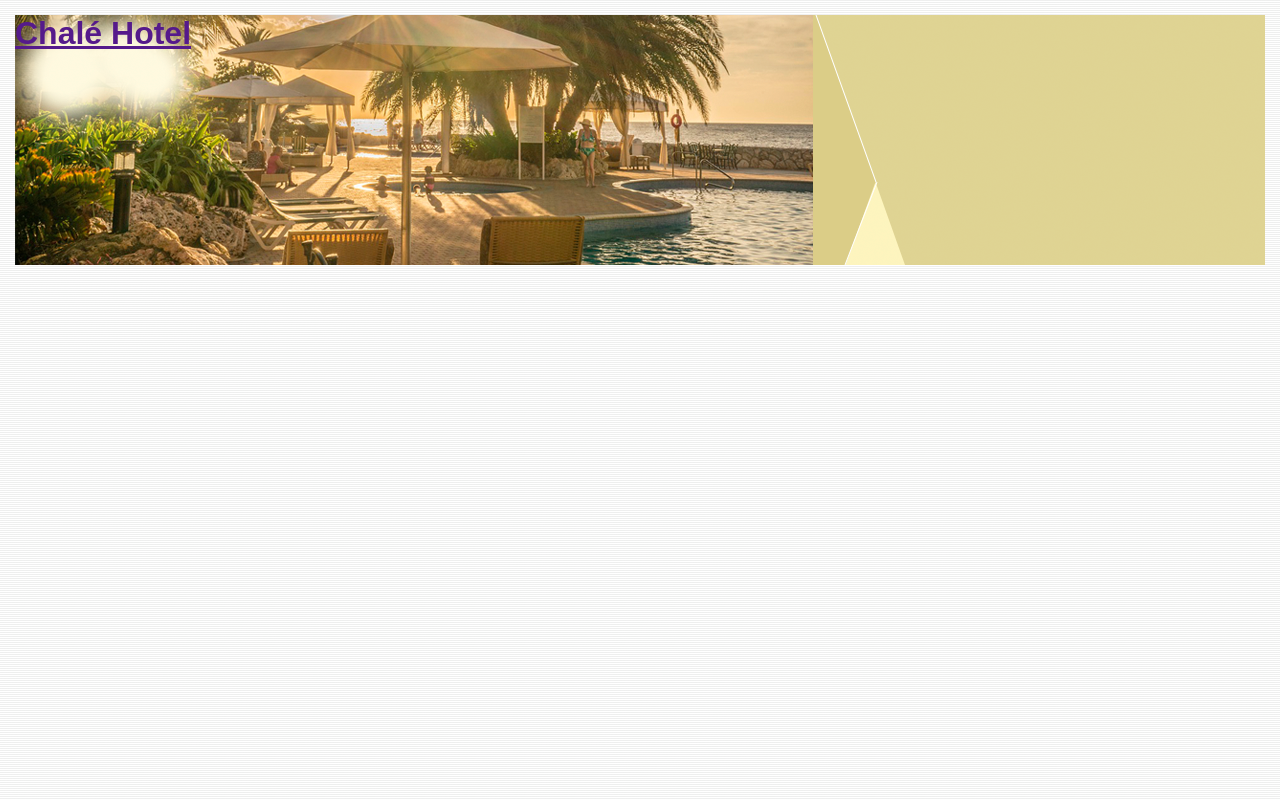
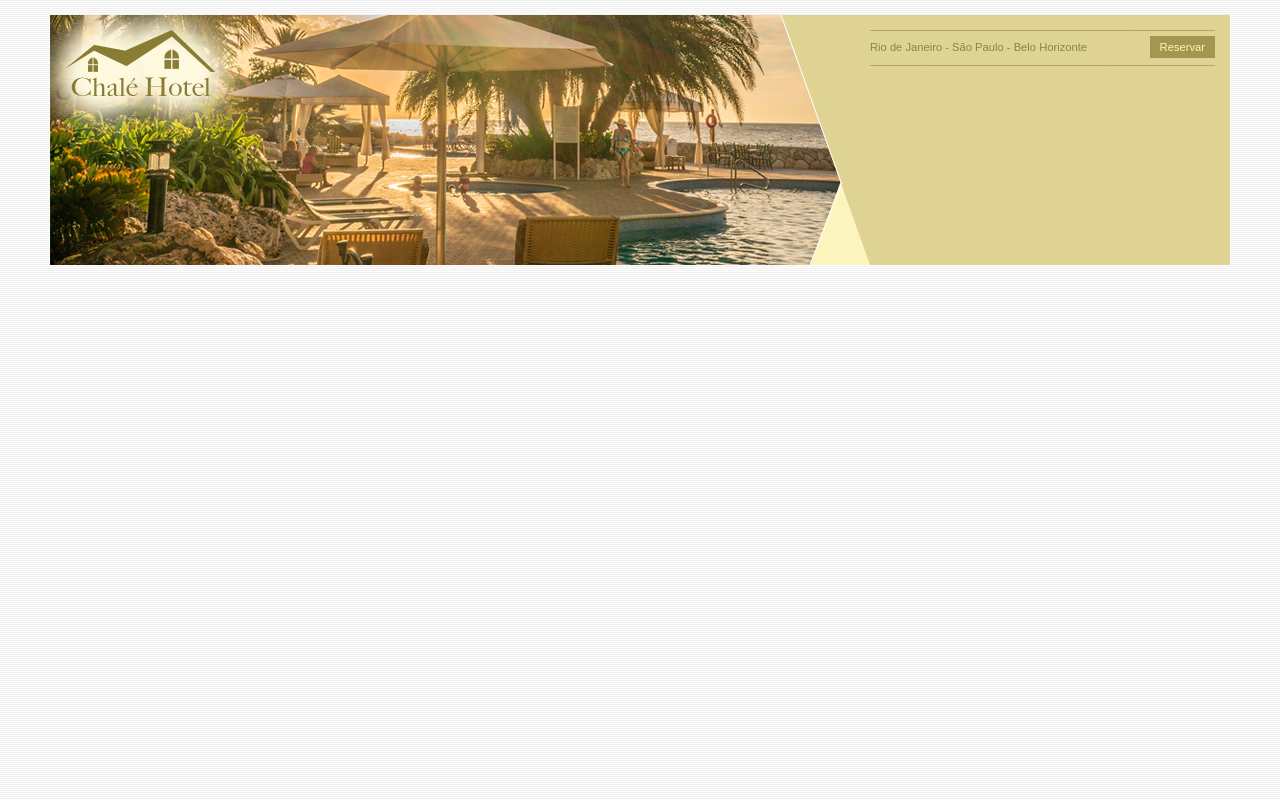
Before and after one commit to FelipeSouuza/projeto-chale, a plain HTML site: page index.html in a window 1280 px wide. Drawn offline with Linux system fonts and the light colour scheme.

Commit message:
atualização 2

```diff
--- a/index.html
+++ b/index.html
@@ -11,10 +11,20 @@
     <div id="container">
         <div id="topo">
             <div id="area-logo">
-                <h1><a href="">Chalé Hotel</a></h1>
+                <h1 class="logo">
+                    <a href="">Chalé Hotel</a>
+                </h1>
             </div>
             <div id="area-menu">
-
+                <div id="conteudo-menu">
+                    <div id="menu-locais">
+                        <span class="locais">
+                            Rio de Janeiro - São Paulo - Belo Horizonte
+                        </span>
+                        <a class="reserva" href="">Reservar</a>
+                        <div style="clear: both;"></div>
+                    </div>
+                </div>
             </div>
         </div>
     </div>
--- a/style.css
+++ b/style.css
@@ -13,6 +13,9 @@ body {
 
 #container {
     background: #ede9cc;
+    margin: 0 auto;
+    min-width: 740px;
+    max-width: 1180px;
 }
 
 #topo {
@@ -29,6 +32,18 @@ body {
     position: absolute;
     top: 0;
     left: 0;
+    z-index: 1;
+}
+
+.logo a {
+    position: absolute;
+    top: 15px;
+    left: 15px;
+    z-index: 3;
+    background: url(imagens/logo.png) no-repeat;
+    width: 151px;
+    height: 66px;
+    text-indent: -5000px;
 }
 
 #area-menu {
@@ -38,4 +53,37 @@ body {
     position: absolute;
     top: 0;
     right: 0;
+    z-index: 2;
 }
+
+#conteudo-menu {
+    margin-left: 90px;
+    margin-right: 15px;
+    padding-top: 15px;
+}
+
+#menu-locais {
+    border-bottom: 1px solid #b5ab56;
+    border-top: 1px solid #b5ab56;
+    padding-top: 5px;
+    padding-bottom: 5px;
+    font-size: 0.7em;
+    color: #8b8448;
+}
+
+#menu-locais .locais {
+    float: left;
+    line-height: 2.1em;
+}
+
+a {
+    text-decoration: none;
+}
+
+a.reserva {
+    text-decoration: uppercase;
+    background: #a29750;
+    color: #fff5b0;
+    padding: 5px 10px;
+    float: right;
+}
```
